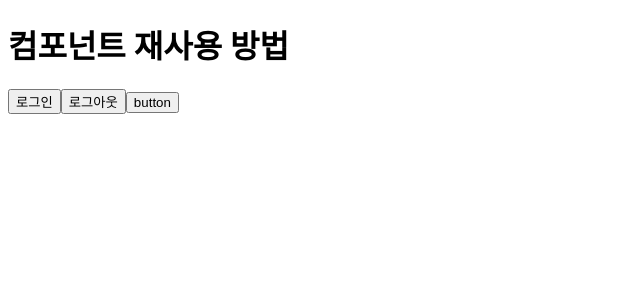
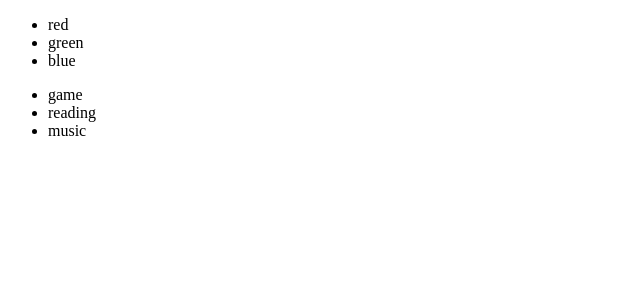
Before and after one commit to minechoo/react19_basic, a React (Vite) app: page / in a window 1280 px wide. Shown: the top 300 px of the page, without its empty margins (0-640 px from the left). Built offline with nearby package versions, Linux system fonts and the light colour scheme.

Commit message:
리스트 목록 컴포넌트에 props 전달

```diff
--- a/src/App.jsx
+++ b/src/App.jsx
@@ -1,21 +1,15 @@
 import "./app.css";
-import Btn from "./components/Btn";
+import List from "./components/List";
 
 function App() {
-  const handleLogin=()=>{
-    alert('로그인되었습니다')
-  }
-
-  const handleLogout=()=>{
-    alert('로그아웃되었습니다')
-  }
+  const colors = ['red', 'green', 'blue']
+  const hobbies = ['game', 'reading', 'music']
 
   return (
     <>
-      <h1>컴포넌트 재사용 방법</h1>
-      <Btn label={'로그인'} handelClick={handleLogin}/>
-      <Btn label={'로그아웃'} handelClick={handleLogout}/>
-      <Btn />
+     <List arrData={colors} />
+     <List arrData={hobbies} />
+     <List />
     </>
   );
 }
--- /dev/null
+++ b/src/components/List.jsx
@@ -0,0 +1,12 @@
+export default function List({ arrData }) {
+  if (!arrData)
+    return console.error("해당 컴포넌트에는 배열데이터가 전달되어야 합니다.");
+
+  return (
+    <ul>
+      {arrData.map((el, idx) => (
+        <li key={idx}>{el}</li>
+      ))}
+    </ul>
+  );
+}
```
